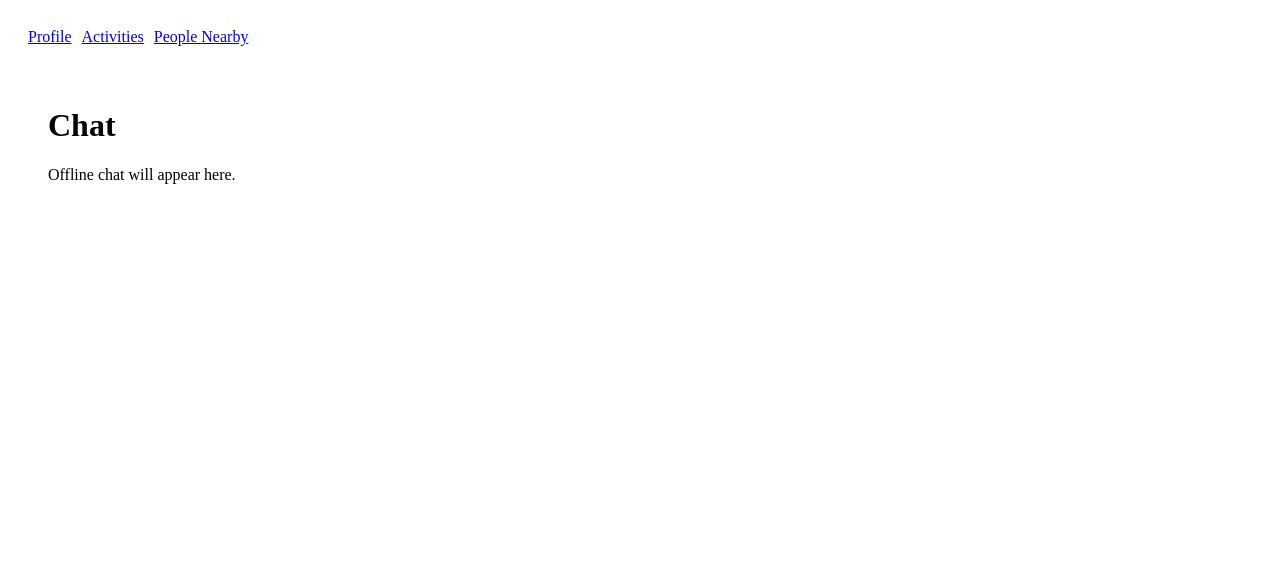
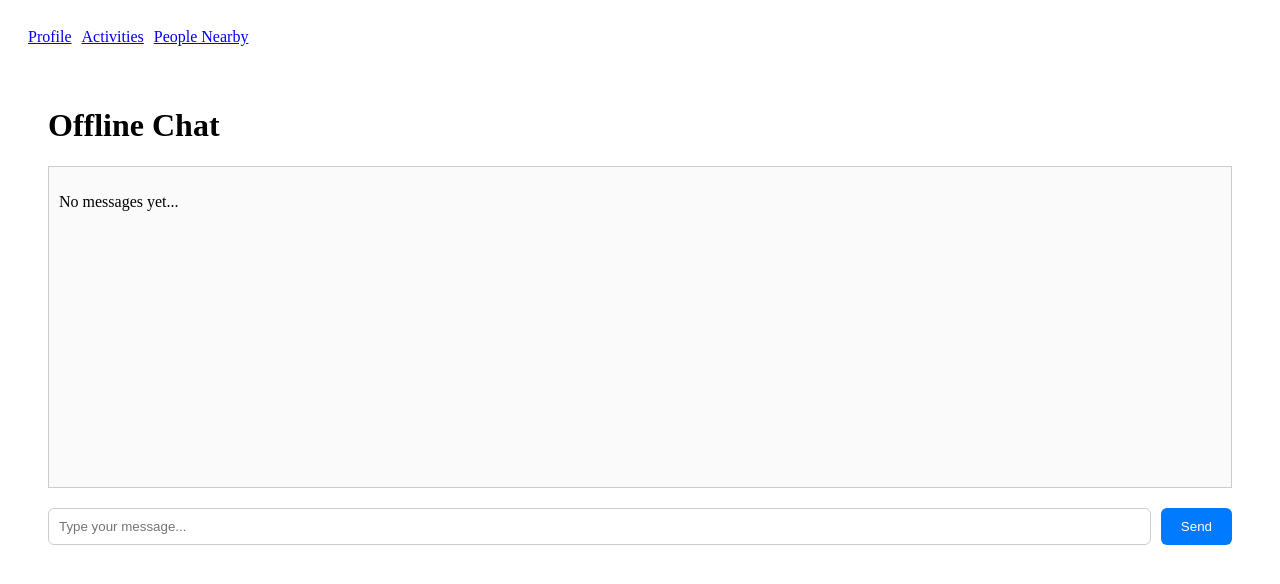
Before and after one commit to Natalya312/offline-app, a React (Vite) app: page /chat in a window 1280 px wide. Shown: the top 584 px of the page. Built offline with nearby package versions, Linux system fonts and the light colour scheme.

Commit message:
Chat.jsx

```diff
--- a/src/pages/Chat.jsx
+++ b/src/pages/Chat.jsx
@@ -1,10 +1,97 @@
-import React from "react";
+import React, { useState, useEffect } from "react";
 
 export default function Chat() {
+  const [messages, setMessages] = useState([]);
+  const [input, setInput] = useState("");
+
+  // Load messages from localStorage on first render
+  useEffect(() => {
+    const saved = localStorage.getItem("offline-chat");
+    if (saved) {
+      setMessages(JSON.parse(saved));
+    }
+  }, []);
+
+  // Save messages to localStorage whenever they change
+  useEffect(() => {
+    localStorage.setItem("offline-chat", JSON.stringify(messages));
+  }, [messages]);
+
+  const sendMessage = () => {
+    if (input.trim() === "") return;
+
+    const newMessage = {
+      id: Date.now(),
+      text: input,
+    };
+
+    setMessages([...messages, newMessage]);
+    setInput("");
+  };
+
   return (
     <div style={{ padding: "20px" }}>
-      <h1>Chat</h1>
-      <p>Offline chat will appear here.</p>
+      <h1>Offline Chat</h1>
+
+      {/* Messages list */}
+      <div
+        style={{
+          border: "1px solid #ccc",
+          padding: "10px",
+          height: "300px",
+          overflowY: "auto",
+          marginBottom: "20px",
+          background: "#fafafa",
+        }}
+      >
+        {messages.length === 0 ? (
+          <p>No messages yet...</p>
+        ) : (
+          messages.map((msg) => (
+            <div
+              key={msg.id}
+              style={{
+                padding: "8px",
+                marginBottom: "8px",
+                background: "#e6f7ff",
+                borderRadius: "6px",
+              }}
+            >
+              {msg.text}
+            </div>
+          ))
+        )}
+      </div>
+
+      {/* Input + button */}
+      <div style={{ display: "flex", gap: "10px" }}>
+        <input
+          type="text"
+          value={input}
+          onChange={(e) => setInput(e.target.value)}
+          placeholder="Type your message..."
+          style={{
+            flex: 1,
+            padding: "10px",
+            borderRadius: "6px",
+            border: "1px solid #ccc",
+          }}
+        />
+
+        <button
+          onClick={sendMessage}
+          style={{
+            padding: "10px 20px",
+            background: "#007bff",
+            color: "white",
+            border: "none",
+            borderRadius: "6px",
+            cursor: "pointer",
+          }}
+        >
+          Send
+        </button>
+      </div>
     </div>
   );
 }
```
